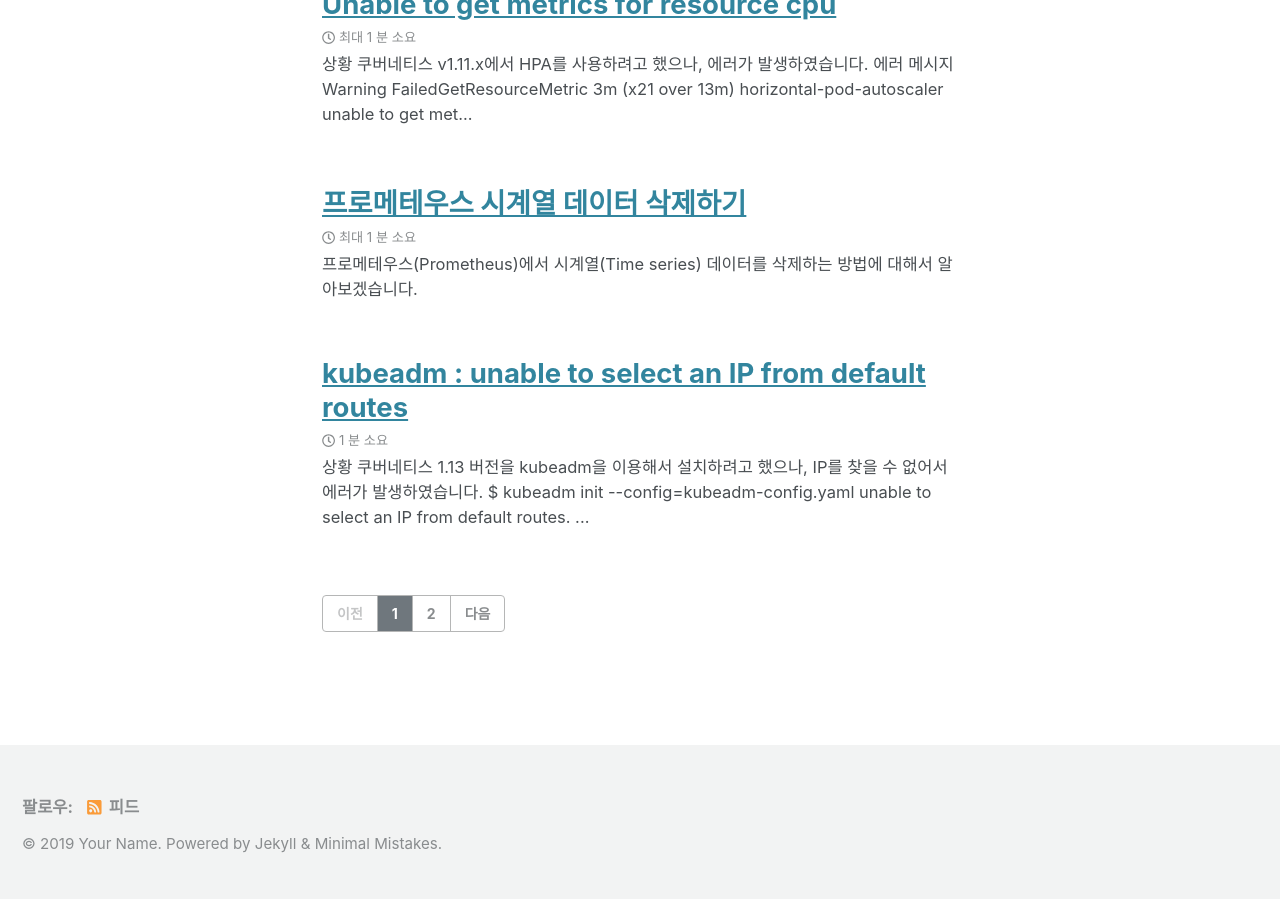
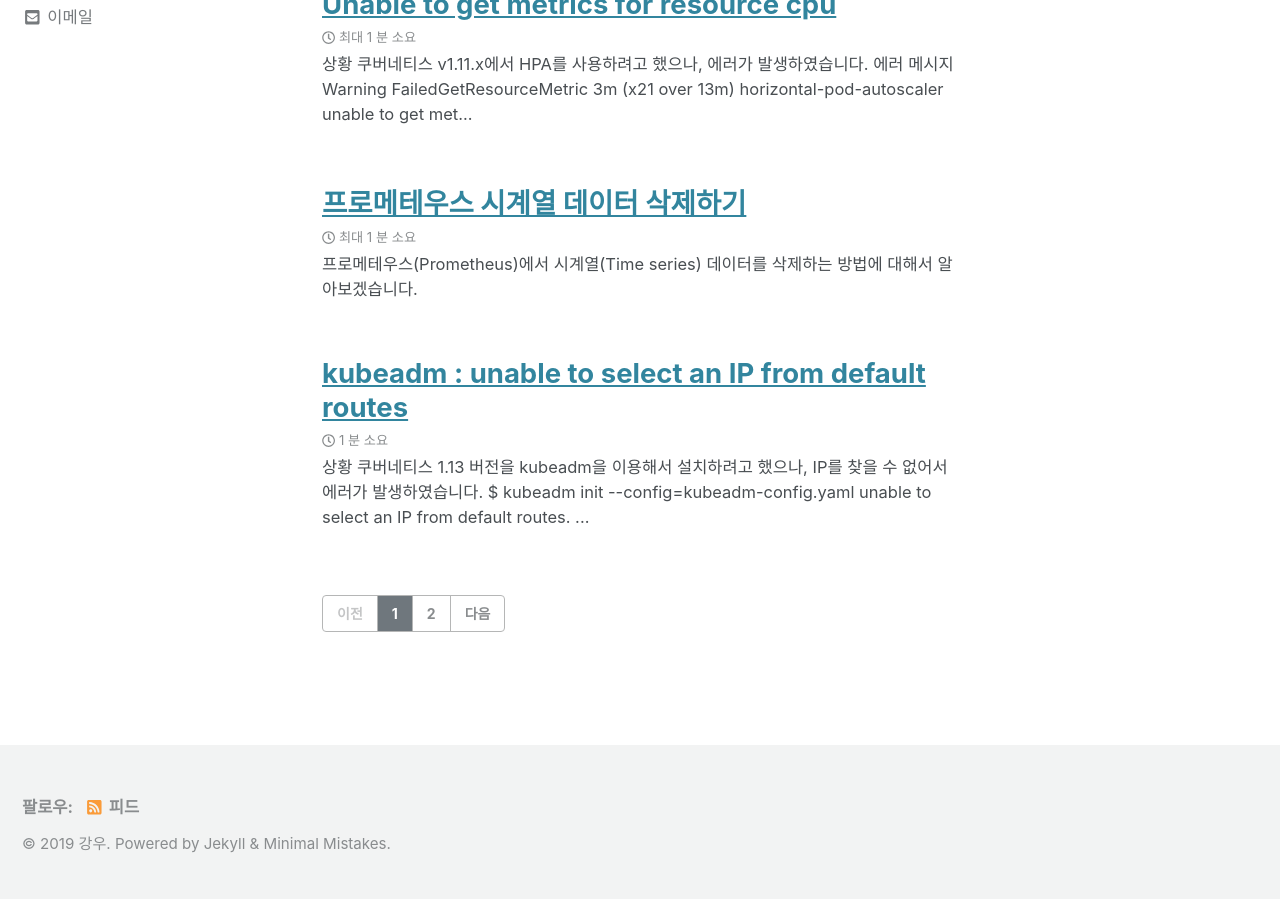
Before and after one commit to badnom/badnom.github.io, a Jekyll site: the page built from index.html, in a window 1280 px wide and 900 px high, scrolled down 582 px. Built offline with Jekyll 4.4.1, drawn with Linux system fonts in a browser that asks for light colours; cached includes are drawn as plain includes; nearby versions of some CDN libraries; the list of posts is cut into pages by our own code; some of the changed text lies outside the part shown.

Commit message:
init version

```diff
--- a/_config.yml
+++ b/_config.yml
@@ -16,11 +16,11 @@ minimal_mistakes_skin    : "default" # "air", "aqua", "contrast", "dark", "dirt"
 
 # Site Settings
 locale                   : "ko-KR"
-title                    : "Site Title"
+title                    : "I am the rain"
 title_separator          : "-"
-name                     : "Your Name"
-description              : "An amazing website."
-url                      : # the base hostname & protocol for your site e.g. "https://mmistakes.github.io"
+name                     : "강우"
+description              : "I can't be contained"
+url                      : "https://kangwoo.github.io"
 baseurl                  : # the subpath of your site, e.g. "/blog"
 repository               : # GitHub username/repo-name e.g. "mmistakes/minimal-mistakes"
 teaser                   : # path of fallback teaser image, e.g. "/assets/images/500x300.png"
@@ -106,11 +106,11 @@ analytics:
 
 # Site Author
 author:
-  name             : "Your Name"
+  name             : "강우"
   avatar           : # path of avatar image, e.g. "/assets/images/bio-photo.jpg"
-  bio              : "I am an amazing person."
+  bio              : "I am the rain"
   location         : "Somewhere"
-  email            :
+  email            : kangwoo@gmail.com
   links:
     - label: "Email"
       icon: "fas fa-fw fa-envelope-square"
```
